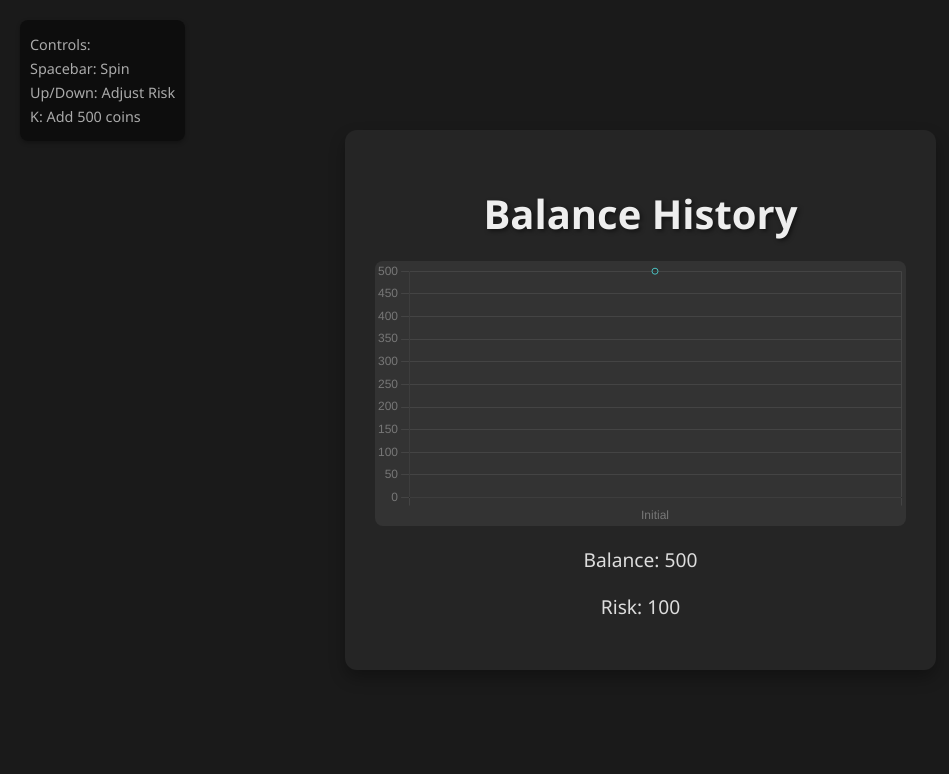
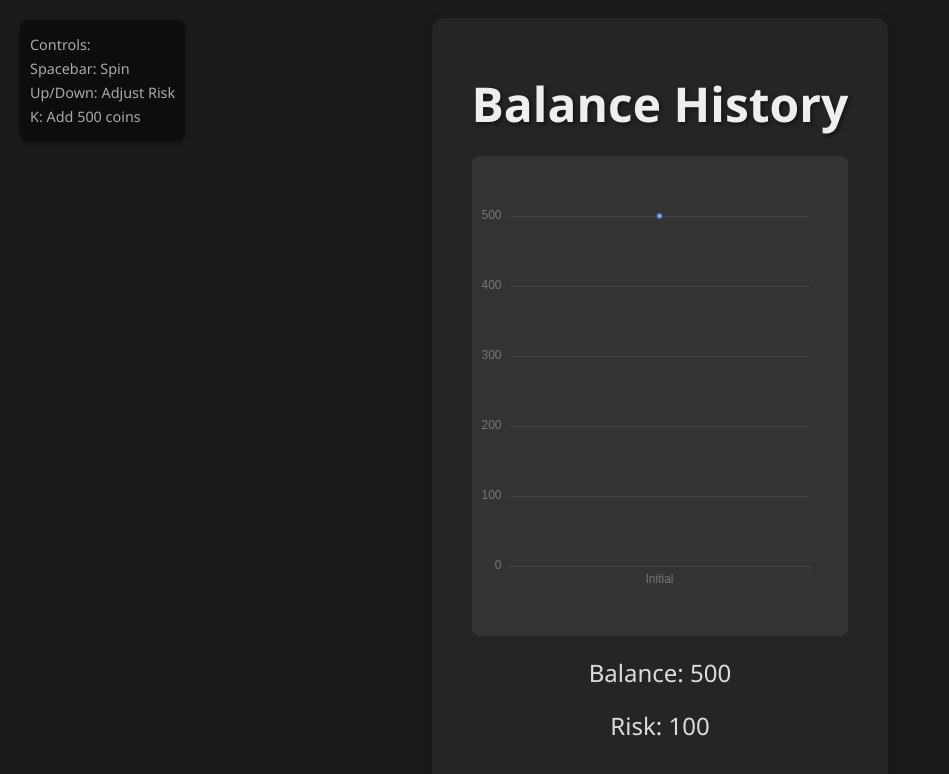
Before and after one commit to ActiveTutorial/gamble-to-depression, a Nuxt app: page / in a window 1280 px wide. Shown: the top 774 px of the page, without its empty margins (0-949 px from the left). Built offline with nearby package versions, Linux system fonts and the light colour scheme.

Commit message:
Change charting library

```diff
--- a/app.vue
+++ b/app.vue
@@ -26,16 +26,16 @@ export default {
       align-items: center;
       min-height: 100vh;
       margin: 0;
-      padding: 20px;
+      padding: 0; /* Remove padding for full-screen fit */
       box-sizing: border-box;
       height: 100vh;
       overflow: hidden;
   }
 
   .container {
-      width: 90%;
-      max-width: 800px;
-      padding: 30px;
+      width: 100%; /* Stretch to full width */
+      height: 100%; /* Stretch to full height */
+      padding: 20px;
       background-color: #252525;
       border-radius: 12px;
       box-shadow: 0 8px 16px rgba(0,0,0,0.3);
@@ -43,7 +43,7 @@ export default {
       display: flex;
       flex-direction: column;
       justify-content: flex-start;
-      height: 100%;
+      align-items: center;
   }
 
   h1 {
--- a/components/SlotMachineSimulator.vue
+++ b/components/SlotMachineSimulator.vue
@@ -7,16 +7,14 @@
       <p>K: Add 500 coins</p>
     </div>
     <h1>Balance History</h1>
-    <canvas id="balanceChart" width="400" height="200"></canvas>
+    <div id="balanceChart" class="chart"></div>
     <div id="balance" class="balance">Balance: {{ balance }}</div>
     <div id="risk" class="risk">Risk: {{ risk }}</div>
   </div>
 </template>
 
 <script>
-import { Chart, registerables } from "chart.js";
-
-Chart.register(...registerables); // Register all necessary components for Chart.js
+import * as echarts from "echarts";
 
 export default {
   name: "SlotMachineSimulator",
@@ -25,11 +23,13 @@ export default {
       balance: 500,
       risk: 100,
       balanceHistory: [500],
-      balanceChart: null,
+      chartInstance: null,
     };
   },
   mounted() {
-    this.initChart();
+    this.$nextTick(() => {
+      this.initChart();
+    });
     document.addEventListener("keydown", this.handleKeydown);
   },
   beforeUnmount() {
@@ -37,59 +37,69 @@ export default {
   },
   methods: {
     initChart() {
-      const ctx = document.getElementById("balanceChart").getContext("2d");
-      this.balanceChart = new Chart(ctx, {
-        type: "line",
-        data: {
-          labels: ["Initial"],
-          datasets: [
-            {
-              label: "Balance",
-              data: [this.balance],
-              borderColor: "rgb(75, 192, 192)",
-              tension: 0.1,
-            },
-            {
-              label: "Gain/Loss",
-              data: [],
-              type: "bar",
-              backgroundColor: [],
-            },
-          ],
+      const chartDom = document.getElementById("balanceChart");
+      this.chartInstance = echarts.init(chartDom);
+
+      const option = {
+        xAxis: {
+          type: "category",
+          data: ["Initial"],
+          axisLabel: { color: "#777" },
+          axisLine: { lineStyle: { color: "#444" } },
         },
-        options: {
-          scales: {
-            y: {
-              beginAtZero: true,
-              ticks: { color: "#777" },
-              grid: { color: "#444" },
-            },
-            x: {
-              ticks: { color: "#777" },
-              grid: { color: "#444" },
+        yAxis: {
+          type: "value",
+          axisLabel: { color: "#777" },
+          axisLine: { lineStyle: { color: "#444" } },
+          splitLine: { lineStyle: { color: "#444" } },
+        },
+        series: [
+          {
+            name: "Balance",
+            type: "line",
+            data: [this.balance],
+            lineStyle: { color: "rgb(75, 192, 192)" },
+          },
+          {
+            name: "Gain/Loss",
+            type: "bar",
+            data: [],
+            itemStyle: {
+              color: (params) =>
+                params.value >= 0 ? "rgba(0, 255, 0, 0.5)" : "rgba(255, 0, 0, 0.5)",
             },
           },
-          plugins: {
-            legend: { display: false },
-          },
-        },
-      });
+        ],
+      };
+
+      this.chartInstance.setOption(option);
     },
     updateChart(netChange) {
-      if (this.balanceChart.data.labels.length > 200) {
-        this.balanceChart.data.labels.shift();
-        this.balanceChart.data.datasets[0].data.shift();
-        this.balanceChart.data.datasets[1].data.shift();
-        this.balanceChart.data.datasets[1].backgroundColor.shift();
+      console.log("Updating chart with netChange:", netChange);
+      console.log("Current balance:", this.balance);
+
+      const option = this.chartInstance.getOption();
+      const labels = option.xAxis[0].data;
+      const balanceData = option.series[0].data;
+      const gainLossData = option.series[1].data;
+
+      if (labels.length > 200) {
+        labels.shift();
+        balanceData.shift();
+        gainLossData.shift();
       }
 
-      this.balanceChart.data.labels.push(this.balanceHistory.length.toString());
-      this.balanceChart.data.datasets[0].data.push(this.balance);
-      this.balanceChart.data.datasets[1].data.push(netChange);
-      this.balanceChart.data.datasets[1].backgroundColor.push(
-        netChange >= 0 ? "rgba(0, 255, 0, 0.5)" : "rgba(255, 0, 0, 0.5)"
-      );
-      this.balanceChart.update();
+      labels.push(this.balanceHistory.length.toString());
+      balanceData.push(this.balance);
+      gainLossData.push(netChange);
+
+      this.chartInstance.setOption({
+        xAxis: { data: labels },
+        series: [
+          { data: balanceData },
+          { data: gainLossData },
+        ],
+      });
     },
     handleKeydown(event) {
       if (event.key === " ") {
@@ -123,11 +133,43 @@ export default {
       this.balanceHistory.push(this.balance);
       this.updateChart(netChange);
     },
-
   },
 };
 </script>
 
 <style scoped>
+.container {
+  width: 100%;
+  height: 100%;
+  padding: 20px;
+  background-color: #252525;
+  border-radius: 12px;
+  box-shadow: 0 8px 16px rgba(0, 0, 0, 0.3);
+  text-align: center;
+  display: flex;
+  flex-direction: column;
+  justify-content: flex-start;
+  align-items: center;
+}
 
+.chart {
+  width: 90%;
+  height: 60vh; /* Adjust height to occupy more screen space */
+  background-color: #333;
+  border-radius: 8px;
+  margin-bottom: 20px;
+}
+
+h1 {
+  font-size: 3rem; /* Increase font size */
+  margin-bottom: 20px;
+  color: #eee;
+  text-shadow: 2px 2px 4px rgba(0, 0, 0, 0.5);
+}
+
+.balance, .risk {
+  font-size: 1.5rem; /* Increase font size */
+  margin-bottom: 20px;
+  color: #ddd;
+}
 </style>
--- a/package.json
+++ b/package.json
@@ -11,6 +11,7 @@
   },
   "dependencies": {
     "chart.js": "^4.4.9",
+    "echarts": "^5.6.0",
     "nuxt": "^3.16.2",
     "vue": "^3.5.13",
     "vue-router": "^4.5.0"
```
Also changed, not shown: 1 other file (tests, documents, lock files or other folders).
